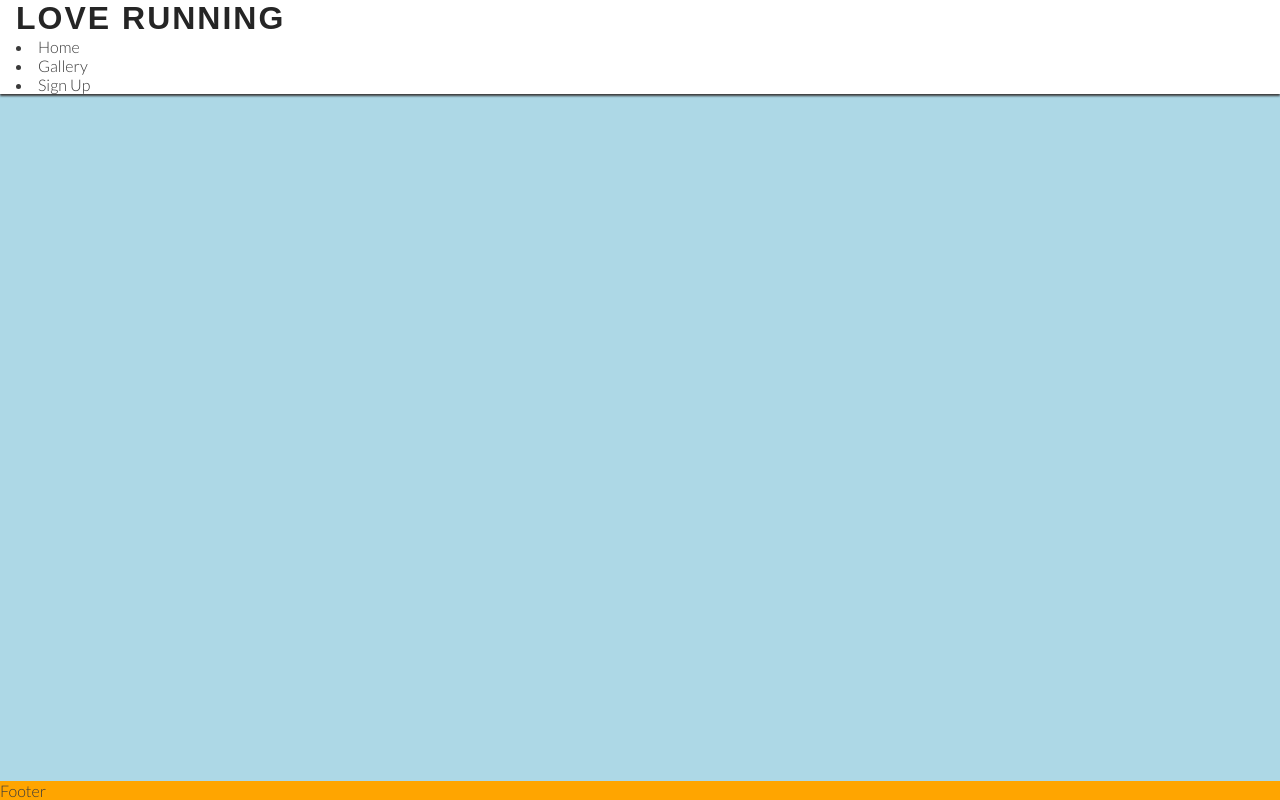
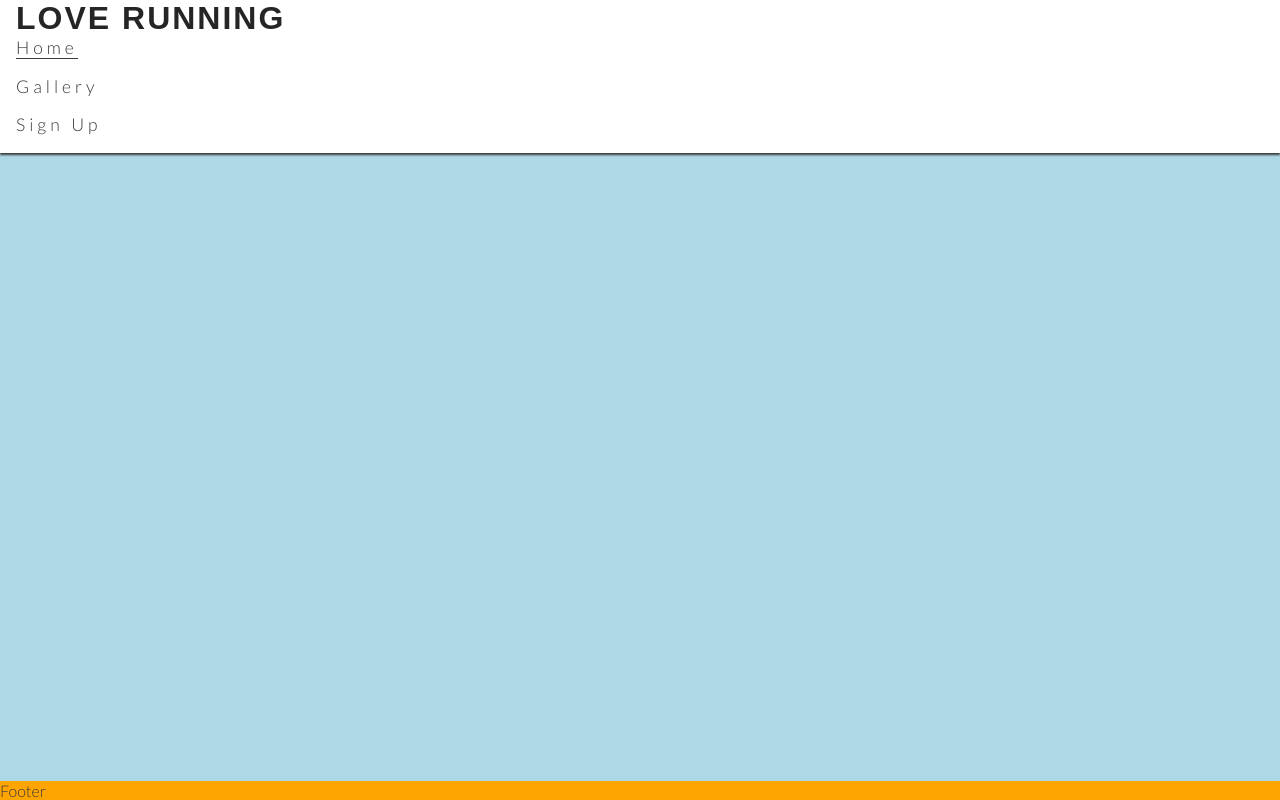
Before and after one commit to SamGree/love-running, a plain HTML site: page index.html in a window 1280 px wide. Drawn offline with Linux system fonts and the light colour scheme.

Commit message:
create style for menu and add a class to first li

```diff
--- a/assets/css/style.css
+++ b/assets/css/style.css
@@ -29,6 +29,17 @@ header a {
     text-decoration: none;
     color: inherit;
 }
+#menu {
+    font-size: 110%;
+    letter-spacing: 4px;
+    list-style-type:none
+}
+#menu > li {
+    margin-bottom: 1em;
+}
+.active {
+    border-bottom: 1px solid #3a3a3a;
+}
 h1 {
     font-family: ´Oswald´, sans-serif;
     text-transform: uppercase;
--- a/index.html
+++ b/index.html
@@ -20,8 +20,8 @@
           <h1 id="logo">Love Running</h1>
         </a>
         <nav>
-            <ul></ul>
-            <li><a href="">Home</a></li>
+            <ul id="menu">
+            <li><a href="" class="active">Home</a></li>
             <li><a href="">Gallery</a></li>
             <li><a href="">Sign Up</a></li>
         </ul>
```
